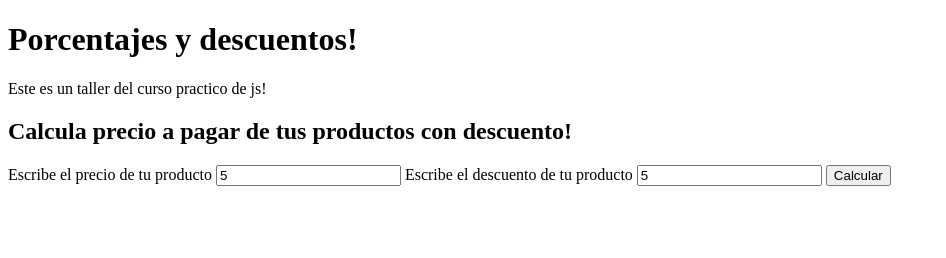
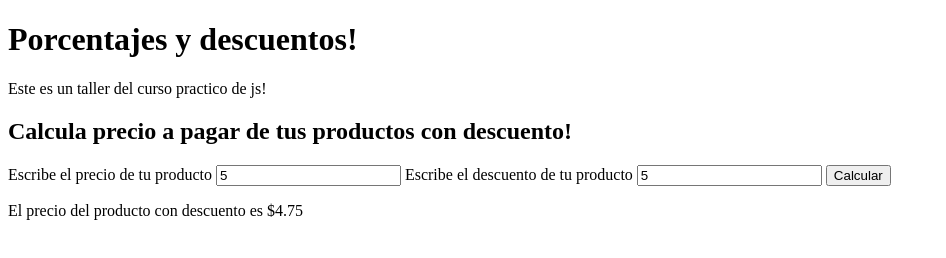
Before and after one commit to wildchamo/cursoPracticoJs, a website: page src/pruebajs/taller2/index.html in a window 1280 px wide. Both pictures are taken after typing "5", "5" into the empty fields and a click on the button "Calcular". Shown: the whole page, without its empty margins (0-946 px from the left). Drawn offline with Linux system fonts and the light colour scheme.

Commit message:
insertar html desde js con la propiedad innerText

```diff
--- a/src/pruebajs/taller2/descuento.js
+++ b/src/pruebajs/taller2/descuento.js
@@ -28,4 +28,8 @@ function OnclickCalcularPrecioConDescuento(){
 
     const precioDescuento= calcularPrecioConDescuento(price,discount);
 
+    const result= document.getElementById("resultPrice");
+
+    result.innerText="El precio del producto con descuento es $" + precioDescuento;
+
 }
--- a/src/pruebajs/taller2/index.html
+++ b/src/pruebajs/taller2/index.html
@@ -25,7 +25,10 @@
 
             <button type="button" onclick="OnclickCalcularPrecioConDescuento()">Calcular</button>
 
+        <p id="resultPrice"></p>
         </form>
+
+
     </main>
 
 <script src="descuento.js"></script>
```
